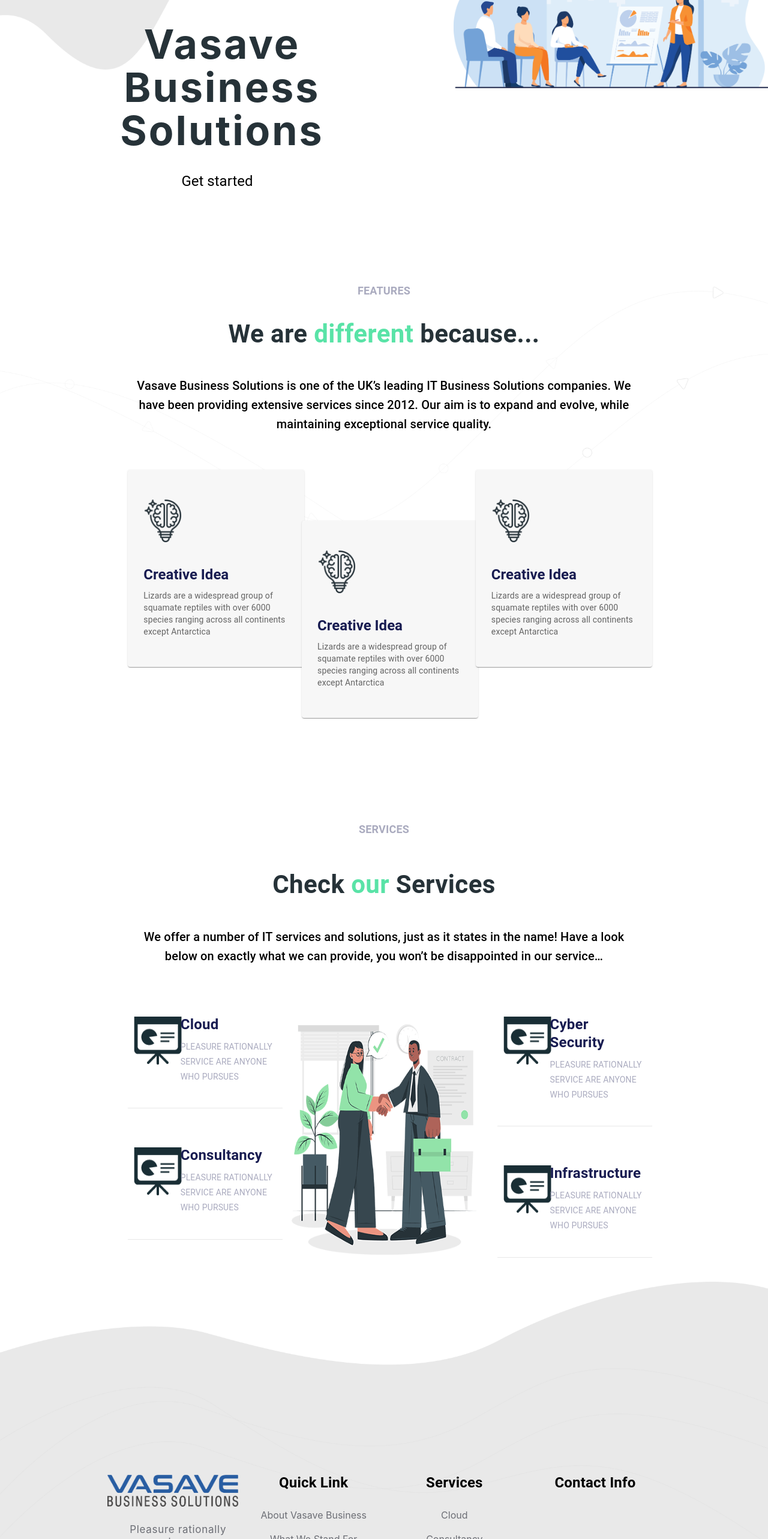
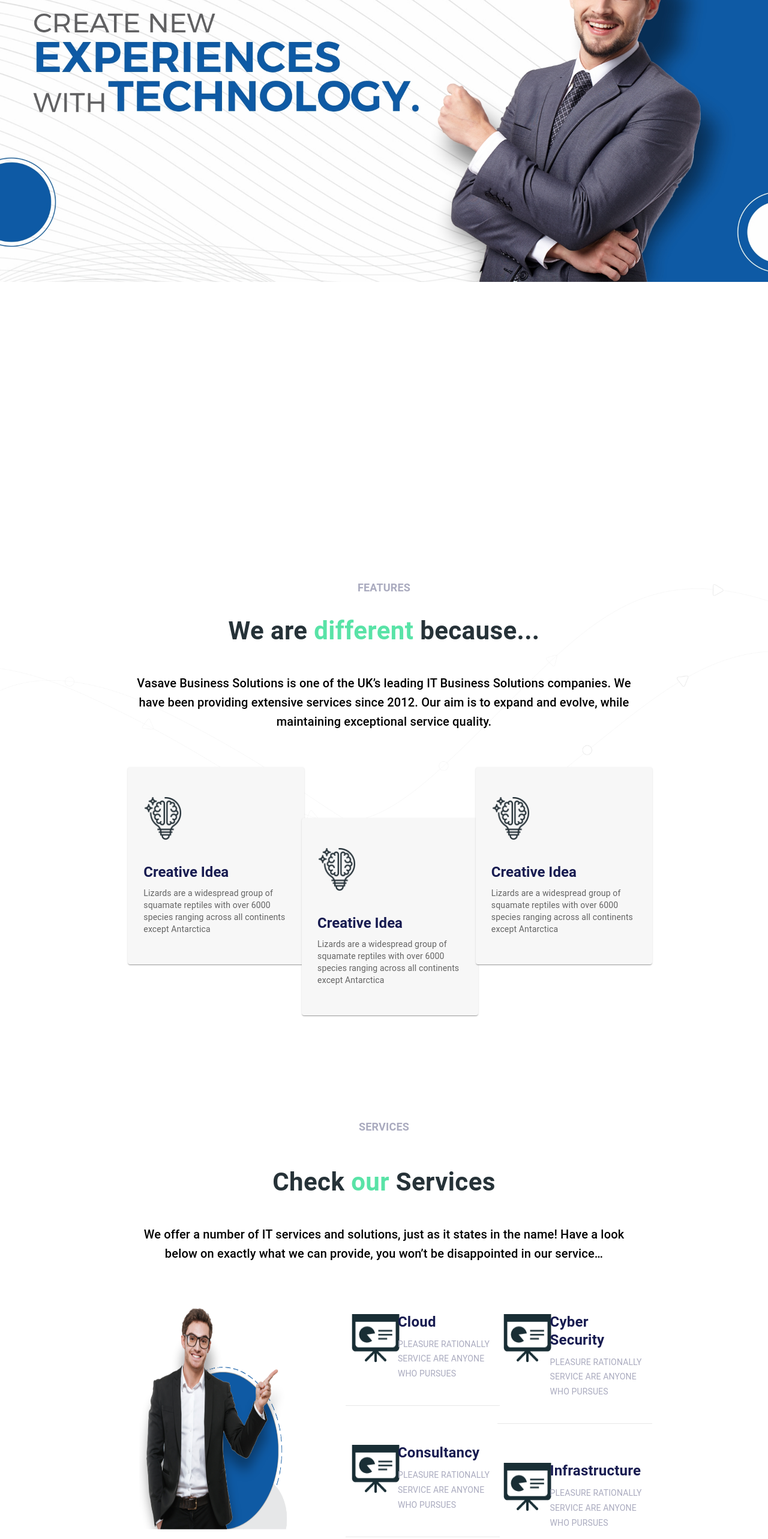
Before and after one commit to poojan411/vasave, a React (Create React App) app: page / in a window 1280 px wide. Shown: the part 234-2800 px from the top of the page at 60% size. Built offline with nearby package versions, Linux system fonts and the light colour scheme.

Commit message:
Footer bug Fixes Added New Variant In footer

```diff
--- a/src/components/Footer.js
+++ b/src/components/Footer.js
@@ -21,12 +21,7 @@
 import Typography from "@mui/material/Typography";
 import Link from "@mui/material/Link";
 import ImageListItem from "@mui/material/ImageListItem";
-import { height } from "@mui/system";
-import List from "@mui/material/List";
-import ListItem from "@mui/material/ListItem";
-import FacebookOutlinedIcon from "@mui/icons-material/FacebookOutlined";
-import WhatsappOutlinedIcon from "@mui/icons-material/WhatsappOutlined";
-import TwitterIcon from "@mui/icons-material/Twitter";
+
 import "../styles/footer.css";
 import termsCondition from "../config/policyFiles/terms-condition.pdf";
 import privacyPolicy from "../config/policyFiles/privacy-policy.pdf";
@@ -87,13 +82,19 @@
           <div
             className="backgroungImgFooter"
             style={{
-              backgroundImage: `url(${require("../images/FooterWaveNew.png")})`,
+              backgroundImage: `url(${require("../images/test/footer_NewVariant2.png")})`,
             }}
           >
             <Grid container justifyContent="center" className="footerContetdiv">
-              <Grid item lg={8.8} spacing={1}>
+              <Grid item xl={8.8} lg={10} md={12} spacing={1}>
                 <Grid container>
-                  <Grid item lg={3} justifyContent="center">
+                  <Grid
+                    item
+                    lg={3}
+                    md={10}
+                    justifyContent="center"
+                    className="FooterLogoDiv"
+                  >
                     <ImageListItem>
                       <img
                         src={require("../images/vbs_logo.png")}
@@ -112,7 +113,7 @@
                       </Typography>
                     </Grid>
                   </Grid>
-                  <Grid item lg={3}>
+                  <Grid item lg={3} md={4}>
                     <Typography variant="h6" className="footerTitle">
                       Quick Link
                     </Typography>
@@ -134,7 +135,7 @@
                         );
                       })}
                   </Grid>
-                  <Grid item lg={3}>
+                  <Grid item lg={3} md={4}>
                     <Typography variant="h6" className="footerTitle">
                       Services
                     </Typography>
@@ -154,18 +155,19 @@
                         );
                       })}
                   </Grid>
-                  <Grid item lg={3}>
+                  <Grid item lg={3} md={4}>
                     <Typography variant="h6" className="footerTitle">
                       Contact Info
                     </Typography>
                   </Grid>
                 </Grid>
               </Grid>
-              <Grid item lg={12}>
+              <Grid item lg={12} md={12}>
                 <Grid container justifyContent="center">
                   <Grid
                     item
                     lg={3}
+                    md={4}
                     style={{
                       flexDirection: "coloumn",
                       justifyContent: "space-between",
@@ -173,19 +175,31 @@
                     }}
                   >
                     <Grid item lg={3}>
-                      <FontAwesomeIcon icon={faFacebook} />
+                      <FontAwesomeIcon
+                        className="iconStyle"
+                        icon={faFacebook}
+                      />
                     </Grid>
                     <Grid item lg={3}>
-                      <FontAwesomeIcon icon={faTwitter} />
+                      <FontAwesomeIcon className="iconStyle" icon={faTwitter} />
                     </Grid>
                     <Grid item lg={3}>
-                      <FontAwesomeIcon icon={faInstagram} />
+                      <FontAwesomeIcon
+                        className="iconStyle"
+                        icon={faInstagram}
+                      />
                     </Grid>
                     <Grid item lg={3}>
-                      <FontAwesomeIcon icon={faLinkedin} />
+                      <FontAwesomeIcon
+                        className="iconStyle"
+                        icon={faLinkedin}
+                      />
                     </Grid>
                     <Grid item lg={3}>
-                      <FontAwesomeIcon icon={faWhatsapp} />
+                      <FontAwesomeIcon
+                        className="iconStyle"
+                        icon={faWhatsapp}
+                      />
                     </Grid>
                   </Grid>
                 </Grid>
@@ -194,16 +208,22 @@
           </div>
         </Grid>
 
-        <Grid item lg={12} className="footerCopyrightDiv">
+        <Grid
+          item
+          lg={12}
+          md={12}
+          style={{ backgroundColor: "#0E57A0" }}
+          className="footerCopyrightDiv"
+        >
           <Grid container justifyContent="center">
-            <Grid item lg={5}>
+            <Grid item lg={5} md={10}>
               <p className="footerText">
                 Copyright © {currentYear} Made with<span> ❤️ </span> By Vasave,
                 All Rights Reserved
               </p>
             </Grid>
-            <Grid item lg={5}>
-              <Grid container justifyContent="flex-start">
+            <Grid item lg={5} md={10}>
+              <Grid container className="policiesDiv">
                 <Grid item lg={4}>
                   <a
                     href={termsCondition}
--- a/src/components/ServicesCard.js
+++ b/src/components/ServicesCard.js
@@ -66,6 +66,14 @@
     // <Grid cotainer justifyContent="center">
     //   <Grid item lg={8}>
     <Grid container spacing={2}>
+      <Grid item lg={5} style={{ padding: "20px !important" }}>
+        <img
+          // src={require("../images/servicesImage.png")}
+          src={require("../images/test/serviceImage_1.png")}
+          alt="vasave business services"
+          style={{ width: "89%", height: "384px" }}
+        />
+      </Grid>
       <Grid item lg={3.5} style={{ padding: "20px !important" }}>
         {!_.isEmpty(servicesLeft) &&
           servicesLeft.map((item, index) => {
@@ -80,13 +88,6 @@
               />
             );
           })}
-      </Grid>
-      <Grid item lg={5} style={{ padding: "20px !important" }}>
-        <img
-          src={require("../images/servicesImage.png")}
-          alt="vasave business services"
-          style={{ width: "89%", marginTop: "38px", height: "384px" }}
-        />
       </Grid>
       <Grid item lg={3.5} style={{ padding: "20px !important" }}>
         {!_.isEmpty(servicesRight) &&
--- a/src/components/TitleCard.js
+++ b/src/components/TitleCard.js
@@ -20,16 +20,25 @@
   console.log("title =========>", title);
 
   return (
-    <div>
+    <div
+      className={screen === "home" ? "mainBackgroundImage" : null}
+      style={{
+        // shape1 old variant
+        backgroundImage:
+          screen === "home"
+            ? `url(${require("../images/test/homepageImg18_8_2.jpg")})`
+            : "",
+      }}
+    >
       {screen === "home" ? (
         <Grid container spacing={2}>
-          <Grid item xs={7}>
+          <Grid item xs={12}>
             <div
               className="backgroungImg"
-              style={{
-                // shape1 old variant
-                backgroundImage: `url(${require("../images/shape1New.png")})`,
-              }}
+              // style={{
+              //   // shape1 old variant
+              //   backgroundImage: `url(${require("../images/shape1New.png")})`,
+              // }}
             >
               <Grid container alignContent="center" justifyContent="center">
                 <Grid
@@ -38,28 +47,28 @@
                   spacing={2}
                   justifyContent="center"
                 >
-                  <Grid item md={12} lg={8} xl={7} className="titleStyle">
+                  {/* <Grid item md={12} lg={8} xl={7} className="titleStyle">
                     <h2 className="titleStyle">{title}</h2>
                   </Grid>
                   <Grid container justifyContent="center">
                     <Grid item md={10} lg={7} xl={6}>
-                      <Typography variant="h5" component="h6">
+                      <Typography variant="h5" component="h6" color="#ffff">
                         Get started
                       </Typography>
                     </Grid>
-                  </Grid>
+                  </Grid> */}
                 </Grid>
               </Grid>
             </div>
             {/* <img src={require('../images/shape1.png')}  style={{ width: "100%"}}/> */}
           </Grid>
-          <Grid item xs={5}>
+          {/* <Grid item xs={5}>
             <img
               src={require("../images/Asset1.png")}
               alt="vasave business solution logo"
               style={{ width: "100%", marginTop: "100px" }}
             />
-          </Grid>
+          </Grid> */}
         </Grid>
       ) : (
         <Grid
--- a/src/styles/footer.css
+++ b/src/styles/footer.css
@@ -1,14 +1,43 @@
 .footerText{
     text-align: center;
+    color: #ffff;
 }
 .footerText2{
     text-align: center;
     cursor: pointer;
+    color: #ffff;
 
 }
 .footerContetdiv{
     margin-top: 200px;
+
 }
+@media screen and (max-width: 1600px) {
+    .footerContetdiv {
+     margin-top: 150px;
+    }
+  }
+  @media screen and (max-width: 1200px) {
+    .FooterLogoDiv {
+     margin-bottom: 30px;
+    }
+  }
+  @media screen and (max-width: 900px) {
+    .FooterLogoDiv {
+    justify-content: center;
+    }
+  }
+
+  .policiesDiv{
+    justify-content: flex-start;
+  }
+  @media screen and (max-width: 1200px) {
+    .policiesDiv {
+    justify-content: space-around;
+    flex-direction: column;
+    }
+  }
+
 .footerCopyrightDiv{
     /* background-color: aliceblue; */
     padding: 2px;
@@ -18,14 +47,16 @@
     height: 680px;
     width: 100%;
     background-repeat: no-repeat;
-    background-size: contain;
+    background-size: cover;
     display: flex;
     align-items: center;
 }
+
 .footerTitle{
     font-size: 24px !important;
     font-weight: 600 !important;
     margin-bottom: 25px !important;
+    color: #ffff;
 }
 .footerParaStyle{
     font-size: 17px !important;
@@ -36,10 +67,10 @@
     width: 93%;
     letter-spacing: 0.7px;
     text-align: left;
-    color: #6c6e75 !important;
+    color: #ffff !important;
 }
 .footerSubOptions{
-    color: #6c6e75;
+    color: #ffff;
 display: flex;
 justify-content: center;
 margin: 20px 10px !important;
@@ -61,3 +92,8 @@
     text-decoration: none;
     cursor: pointer;
   }
+
+  .iconStyle{
+    color: #ffff;
+    cursor: pointer;
+  }
```
Also changed, not shown: src/images/test/footer_NewVariant.png (added), src/images/test/footer_NewVariant2.png (added).
